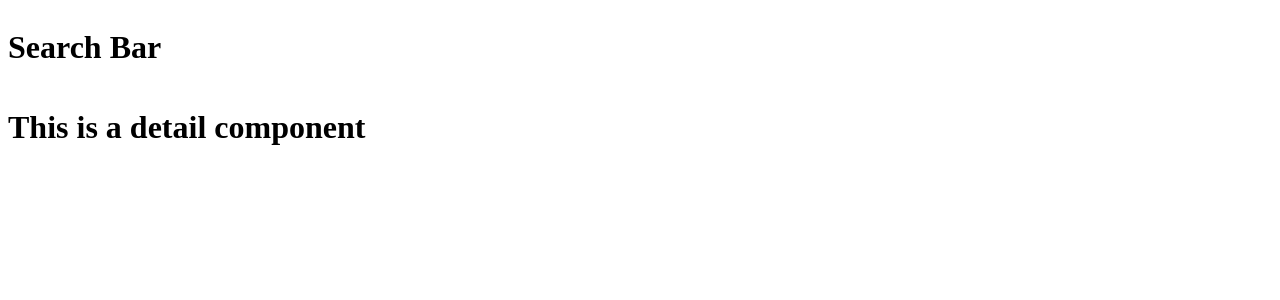
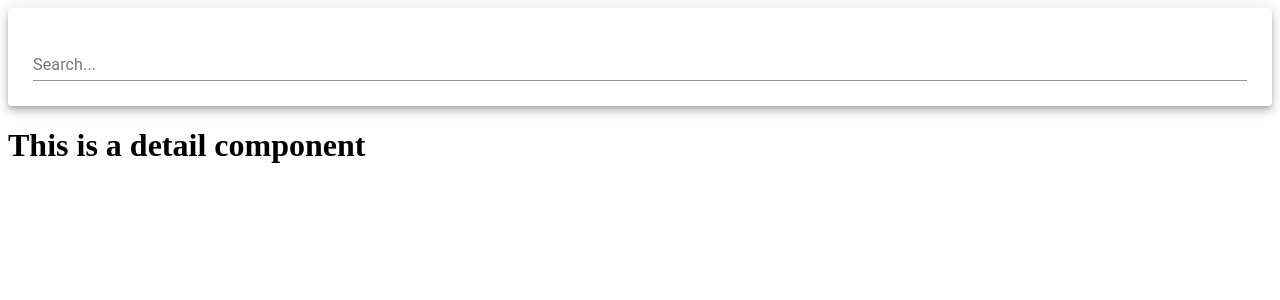
Before and after one commit to Speneki/ReactYoutubeClone, a React (Create React App) app: page / in a window 1280 px wide. Shown: the top 300 px of the page. Built offline with nearby package versions, Linux system fonts and the light colour scheme.

Commit message:
search bar styling

```diff
--- a/src/components/SearchBar.js
+++ b/src/components/SearchBar.js
@@ -1,4 +1,6 @@
 import React from "react";
+
+import { Paper, TextField } from "@material-ui/core"
 
 class SearchBar extends React.Component {
     state = {
@@ -7,7 +9,12 @@
 
     render(){
         return(
-            <h1>Search Bar</h1>
+            <Paper elevation={6} style= {{padding: "25px"}}>
+                <form>
+                    <TextField fullWidth label="Search...">
+                    </TextField>
+                </form>
+            </Paper>
         )
     };
 }
```
